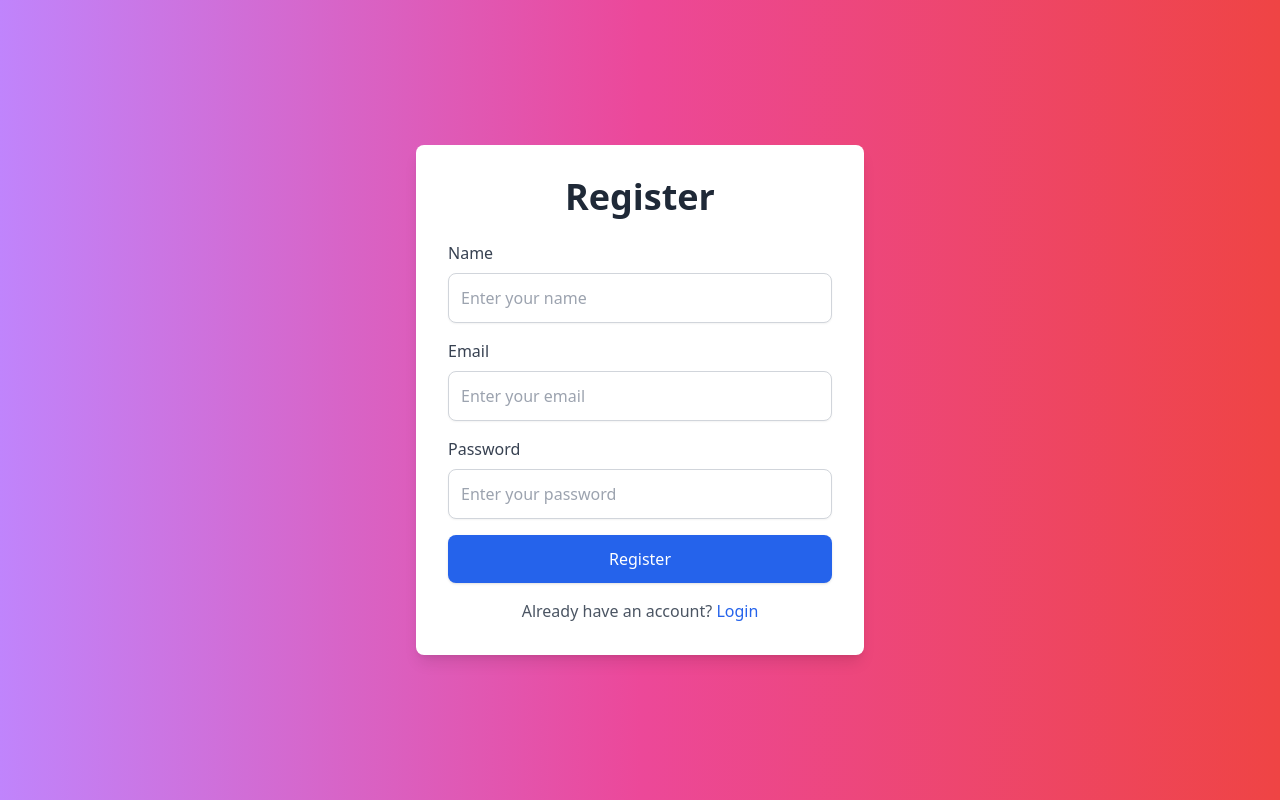
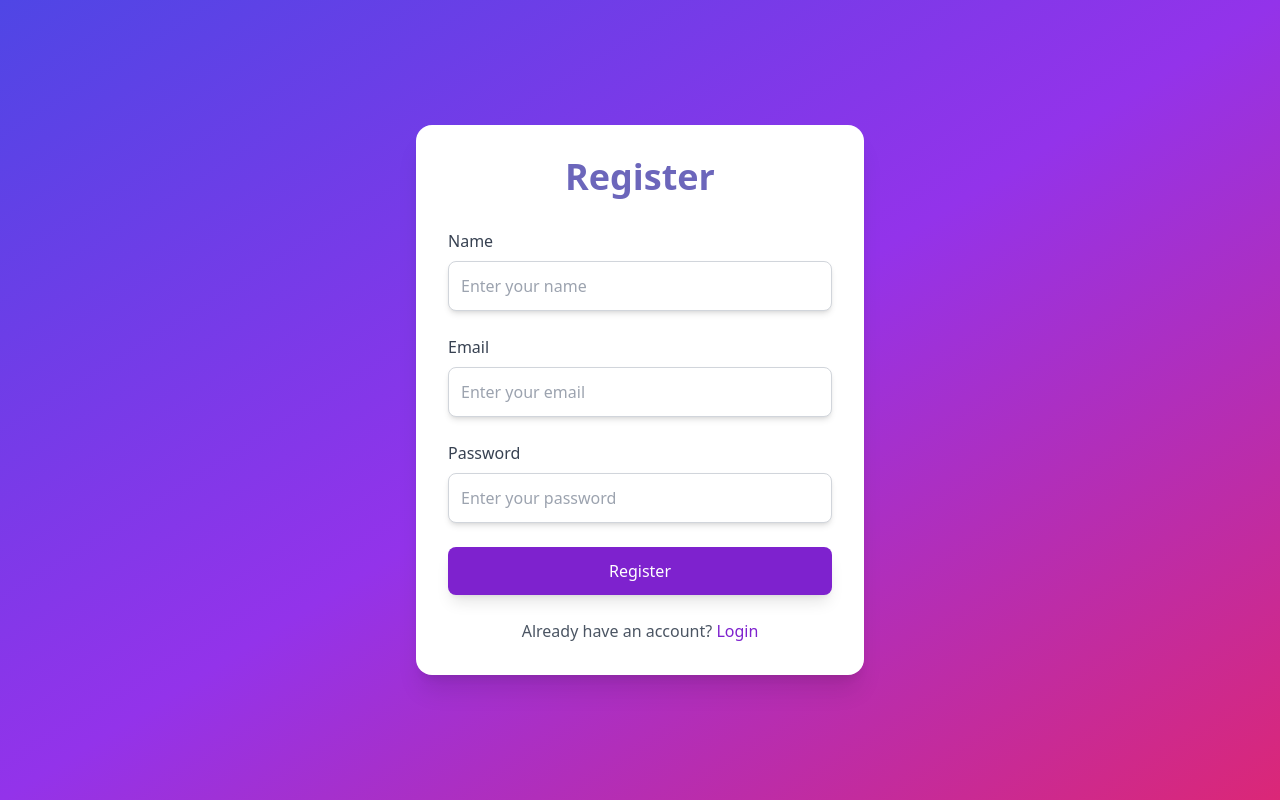
Before and after one commit to umarprogrammer19/React-Firebase-Todo, a React (Vite) app: page /register in a window 1280 px wide. Built offline with nearby package versions, Linux system fonts and the light colour scheme.

Commit message:
Register Page Ui Changed

```diff
--- a/src/pages/register.jsx
+++ b/src/pages/register.jsx
@@ -17,54 +17,57 @@ export default function Register() {
   };
 
   return (
-        <div className="min-h-screen flex items-center justify-center bg-gradient-to-r from-purple-400 via-pink-500 to-red-500 p-6">
-            <div className="bg-white shadow-lg rounded-lg p-8 max-w-md w-full">
-                <h1 className="text-center text-4xl font-bold text-gray-800 mb-6">
+    <div className="min-h-screen flex items-center justify-center bg-gradient-to-br from-indigo-600 via-purple-600 to-pink-600 p-6">
+      <div className="bg-white shadow-xl rounded-2xl p-8 max-w-md w-full transform hover:scale-105 transition duration-500 ease-in-out">
+        <h1 className="text-center text-4xl font-extrabold text-indigo-800 mb-8 animate-pulse">
           Register
         </h1>
-                <form className="space-y-4" onSubmit={handleRegister}>
+        <form className="space-y-6" onSubmit={handleRegister}>
           <div>
-                        <label className="block text-gray-700 mb-2">Name</label>
+            <label className="block text-gray-700 mb-2 font-medium">Name</label>
             <input
               type="text"
               placeholder="Enter your name"
               value={name}
               required
               onChange={(e) => setName(e.target.value)}
-                            className="w-full p-3 rounded-lg border border-gray-300 shadow-sm focus:outline-none focus:border-blue-500"
+              className="w-full p-3 rounded-lg border border-gray-300 shadow-md focus:outline-none focus:border-purple-600 transition duration-300 ease-in-out"
             />
           </div>
           <div>
-                        <label className="block text-gray-700 mb-2">Email</label>
+            <label className="block text-gray-700 mb-2 font-medium">Email</label>
             <input
               type="email"
               placeholder="Enter your email"
               value={email}
               required
               onChange={(e) => setEmail(e.target.value)}
-                            className="w-full p-3 rounded-lg border border-gray-300 shadow-sm focus:outline-none focus:border-blue-500"
+              className="w-full p-3 rounded-lg border border-gray-300 shadow-md focus:outline-none focus:border-purple-600 transition duration-300 ease-in-out"
             />
           </div>
           <div>
-                        <label className="block text-gray-700 mb-2">Password</label>
+            <label className="block text-gray-700 mb-2 font-medium">Password</label>
             <input
               type="password"
               placeholder="Enter your password"
               value={password}
               required
               onChange={(e) => setPassword(e.target.value)}
-                            className="w-full p-3 rounded-lg border border-gray-300 shadow-sm focus:outline-none focus:border-blue-500"
+              className="w-full p-3 rounded-lg border border-gray-300 shadow-md focus:outline-none focus:border-purple-600 transition duration-300 ease-in-out"
             />
           </div>
           <button
             type="submit"
-                        className="w-full bg-blue-600 text-white px-6 py-3 rounded-lg shadow hover:bg-blue-700 transition-all duration-300"
+            className="w-full bg-purple-700 text-white px-6 py-3 rounded-lg shadow-lg hover:bg-purple-800 transform hover:translate-y-1 transition-all duration-300 ease-in-out"
           >
             Register
           </button>
         </form>
-                <p className="text-center text-gray-600 mt-4">
-                    Already have an account? <Link to="/" className="text-blue-600">Login</Link>
+        <p className="text-center text-gray-600 mt-6">
+          Already have an account?{" "}
+          <Link to="/" className="text-purple-700 hover:text-purple-800 transition duration-300 ease-in-out">
+            Login
+          </Link>
         </p>
       </div>
     </div>
```
Lines whose indentation alone changed are shown as unchanged.
